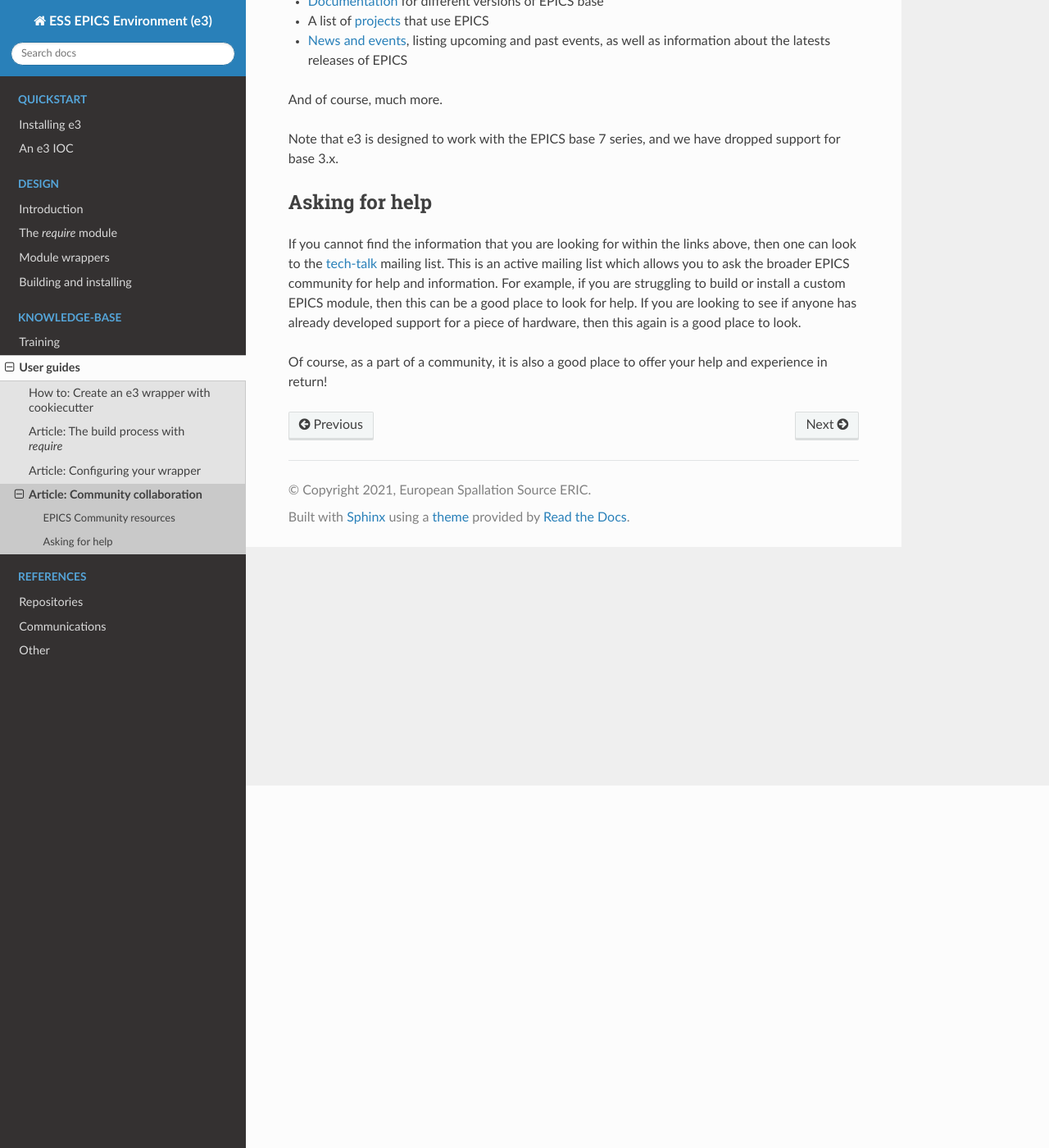
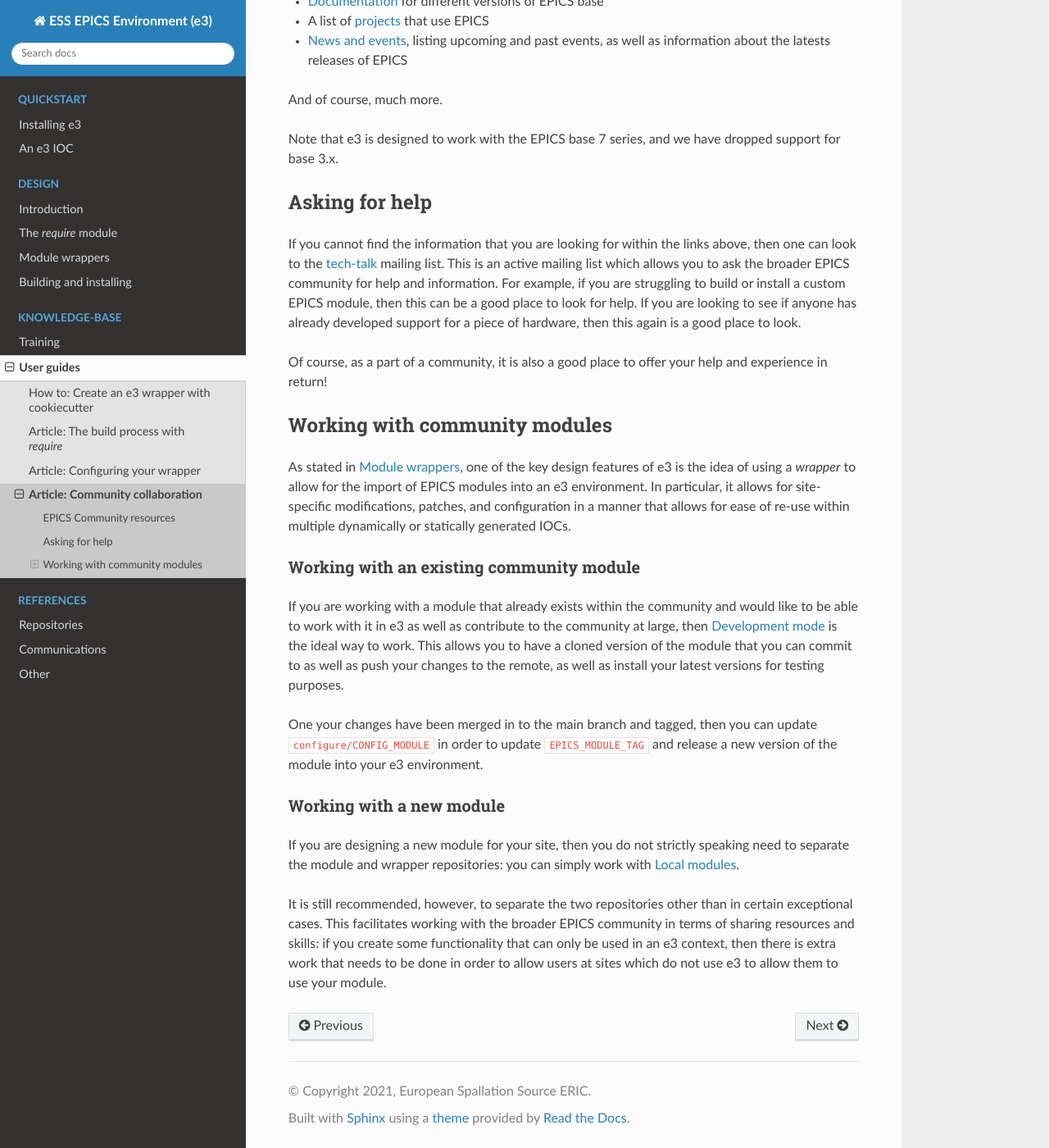
Before and after one commit to ttkorhonen/e3pages, a Sphinx documentation site: the page built from docs/kb/guide/articles/7_community_collab.md, in a window 1280 px wide and 1400 px high, scrolled down 442 px. Shown: the whole window at 82% size. Built offline with Sphinx 7.4.7 and the Read the Docs theme 2.0.0, drawn with Linux system fonts in a browser that asks for light colours.

Commit message:
Added some discussion about working with community modules

```diff
--- a/docs/kb/guide/articles/7_community_collab.md
+++ b/docs/kb/guide/articles/7_community_collab.md
@@ -19,3 +19,19 @@ Note that e3 is designed to work with the EPICS base 7 series, and we have dropp
 If you cannot find the information that you are looking for within the links above, then one can look to the [tech-talk](https://epics.anl.gov/tech-talk/index.php) mailing list. This is an active mailing list which allows you to ask the broader EPICS community for help and information. For example, if you are struggling to build or install a custom EPICS module, then this can be a good place to look for help. If you are looking to see if anyone has already developed support for a piece of hardware, then this again is a good place to look.
 
 Of course, as a part of a community, it is also a good place to offer your help and experience in return!
+
+## Working with community modules
+
+As stated in {ref}`wrappers`, one of the key design features of e3 is the idea of using a _wrapper_ to allow for the import of EPICS modules into an e3 environment. In particular, it allows for site-specific modifications, patches, and configuration in a manner that allows for ease of re-use within multiple dynamically or statically generated IOCs.
+
+### Working with an existing community module
+
+If you are working with a module that already exists within the community and would like to be able to work with it in e3 as well as contribute to the community at large, then {ref}`development_mode` is the ideal way to work. This allows you to have a cloned version of the module that you can commit to as well as push your changes to the remote, as well as install your latest versions for testing purposes.
+
+One your changes have been merged in to the main branch and tagged, then you can update `configure/CONFIG_MODULE` in order to update `EPICS_MODULE_TAG` and release a new version of the module into your e3 environment.
+
+### Working with a new module
+
+If you are designing a new module for your site, then you do not strictly speaking need to separate the module and wrapper repositories: you can simply work with {ref}`local_modules`.
+
+It is still recommended, however, to separate the two repositories other than in certain exceptional cases. This facilitates working with the broader EPICS community in terms of sharing resources and skills: if you create some functionality that can only be used in an e3 context, then there is extra work that needs to be done in order to allow users at sites which do not use e3 to allow them to use your module.
```
Also changed, not shown: docs/kb/training/workbook/10_e3_modes.md (+1 -1 lines), docs/kb/training/workbook/8_building_modules.md (+1 -0 lines).
